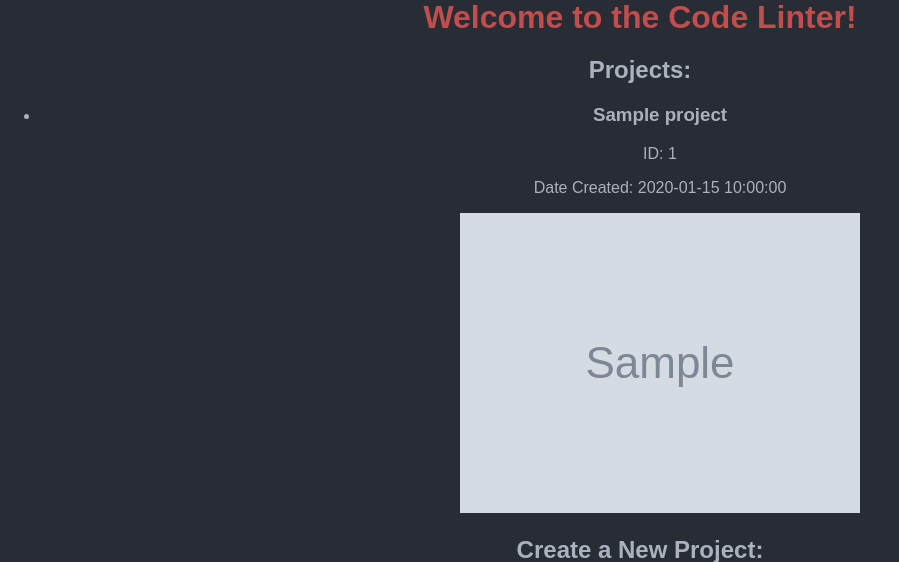
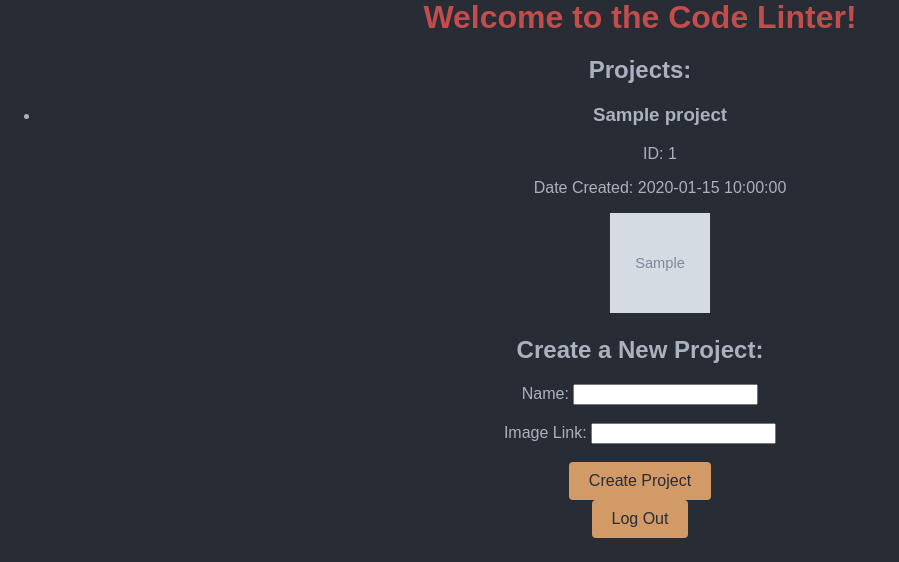
Before and after one commit to vestbroyek/code_linter_app, a Flask app: template templates/projects.html in a window 1280 px wide. Shown: the part 161-723 px from the top of the page, without its empty margins (0-899 px from the left). After the commit the page ends 699 px from the top, so only its background shows below. Run offline with Flask 3, Linux system fonts and the light colour scheme; the template is opened without the code that fills it: most values are stand-ins (such as "Sample title", 1, 10 or a date in 2020); grey boxes marked "Sample" are stand-in pictures; parts of the project's set-up code (start-up, migrations or seed data) failed here and were passed over.

Commit message:
Update image width

```diff
--- a/templates/projects.html
+++ b/templates/projects.html
@@ -17,7 +17,7 @@
                     <h3>{{ project.name }}</h3>
                     <p>ID: {{ project.id }}</p>
                     <p>Date Created: {{ project.date_created }}</p>
-                    <img src="{{ project.image_link }}" alt="{{ project.name }}" />
+                    <img src="{{ project.image_link }}" alt="{{ project.name }}" style="width: 100px; height: 100px;" />
                 </li>
             {% endfor %}
         </ul>
```
